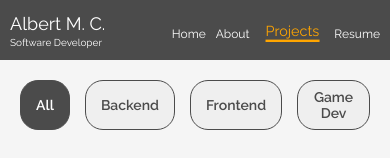
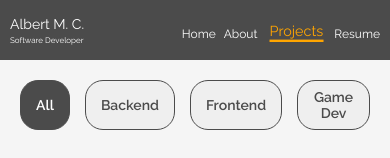
Before and after one commit to AlbertMedina/portfolio-web, a React (Vite) app: page /portfolio-web/projects in a window 390 px wide. Shown: the top 158 px of the page. Built offline with nearby package versions, Linux system fonts and the light colour scheme.

Commit message:
feat: nav font size tweaks

```diff
--- a/src/components/core/Nav.module.css
+++ b/src/components/core/Nav.module.css
@@ -100,21 +100,21 @@
   }
 
   .name {
-    font-size: 18px;
+    font-size: 14px;
   }
 
   .role {
-    font-size: 10px;
+    font-size: 8px;
   }
 
   .navigation {
     height: 1.5rem;
-    gap: 10px;
+    gap: 8px;
     font-size: 12px;
   }
 
   .navigation a.active {
-    padding: 0 10px;
+    padding: 0 8px;
   }
 
   .navigation a.active span {
```
